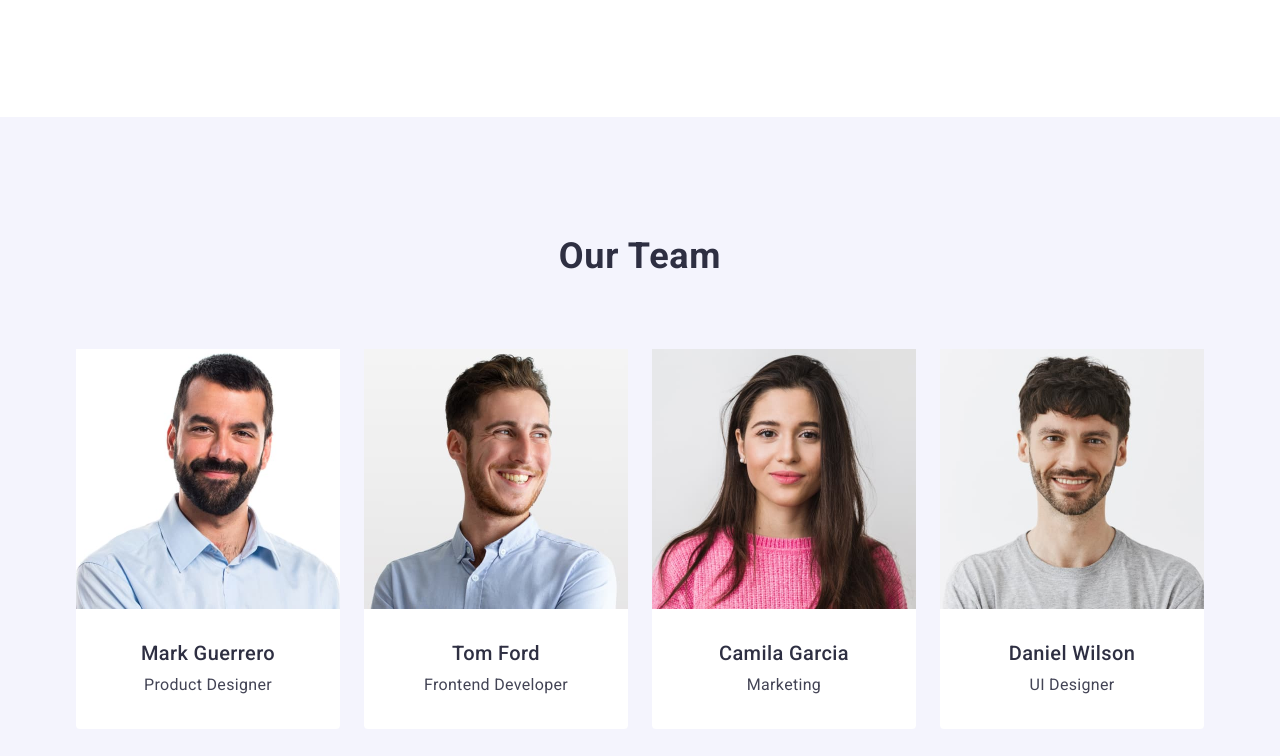
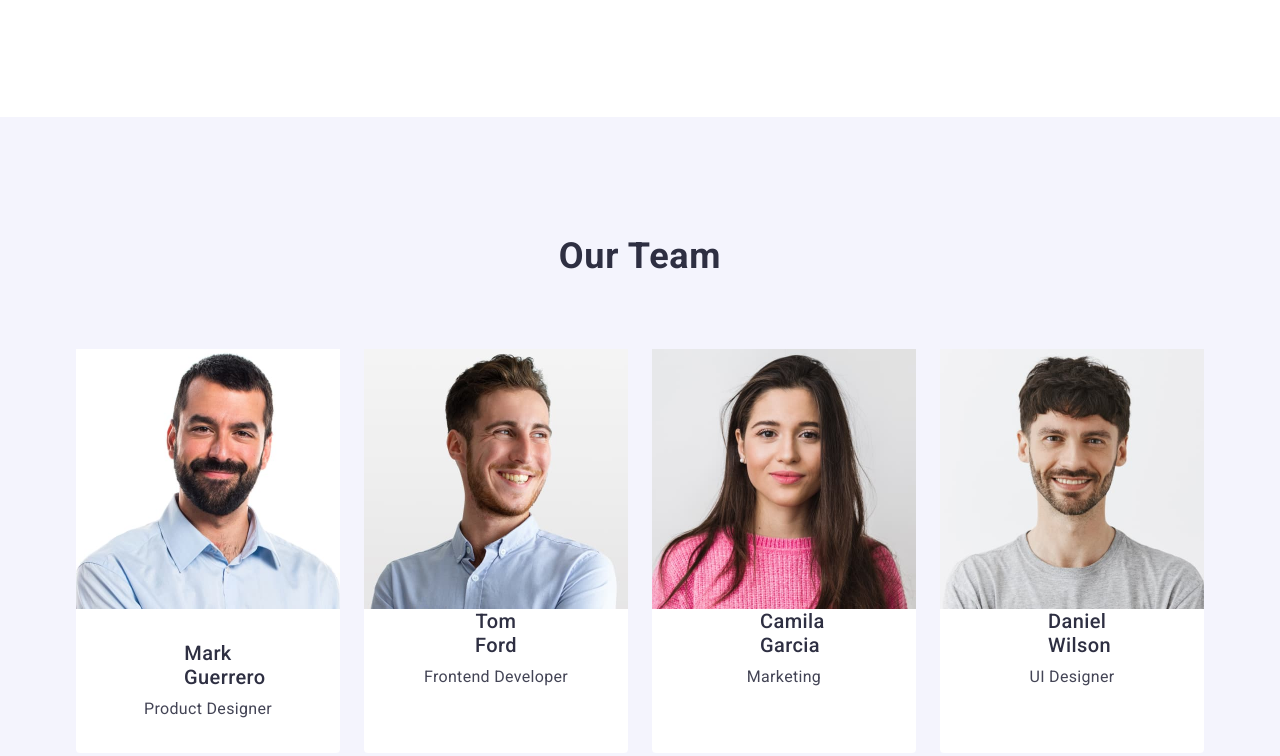
Before and after one commit to TaniaBilousova/goit-markup-hw-3, a plain HTML site: page index.html in a window 1280 px wide. Shown: the part 924-1680 px from the top of the page. Drawn offline with nearby package versions, Linux system fonts and the light colour scheme.

Commit message:
add-css-hw

```diff
--- a/css/styles.css
+++ b/css/styles.css
@@ -190,9 +190,11 @@ font-size: 20px;
 font-weight: 500;
 line-height: 1.2;
 letter-spacing: 0.02em;
-text-align: left;
+text-align: center;
 color: #2e2f42;
+margin: auto;
 margin-bottom: 8px;
+width: calc((100% - 72px) / 4);
 }
 
 
@@ -200,7 +202,7 @@ margin-bottom: 8px;
 font-size: 16px;
 line-height: 1.5;
 letter-spacing: 0.02em;
-text-align: left;
+text-align: center;
 color: #434455;
 }
 
@@ -249,6 +251,7 @@ line-height: 1.5;
 color: #434455;
 background-color: #FFFFFF;
 border-radius: 0px 0px 4px 4px;
+width: calc((100% - 72px) / 4);
 }
 
 .team-img{
@@ -256,17 +259,13 @@ display: block;
 gap: 24px;
 }
 
-.team-memebers{
+.team-members{
 border-radius: 0px 0px 4px 4px;
 padding-top: 32px;
 padding-bottom: 32px;
 gap: 24px;
 }
-.team-memebers{
-border-radius: 0px 0px 4px 4px;
-padding-top: 32px;
-padding-bottom: 32px;
-}
+
 .features-list-guide{
 margin-bottom: 8px;
 text-align: center;
--- a/index.html
+++ b/index.html
@@ -115,7 +115,7 @@
                 width="264"
                 height="260"
               />
-              <div class="team-memebers">
+              <div class="team-members">
                 <h3 class="features-list-guide">Mark Guerrero</h3>
                 <p class="features-item-team">Product Designer</p>
               </div>
```
